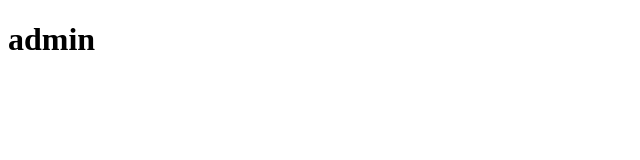
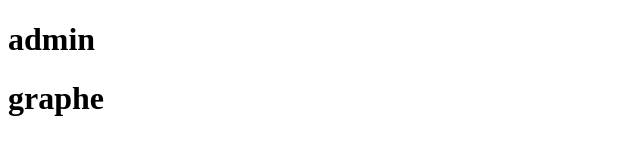
Before and after one commit to lokmane60/tst, a plain HTML site: page test2.html in a window 1280 px wide. Shown: the whole page, without its empty margins (0-640 px from the left). Drawn offline with Linux system fonts and the light colour scheme.

Commit message:
add graphe in admin

```diff
--- a/test2.html
+++ b/test2.html
@@ -6,6 +6,7 @@
     <title>Document</title>
 </head>
 <h1>admin</h1>
+<h1>graphe</h1>
 <body>
 
 </body>
```
